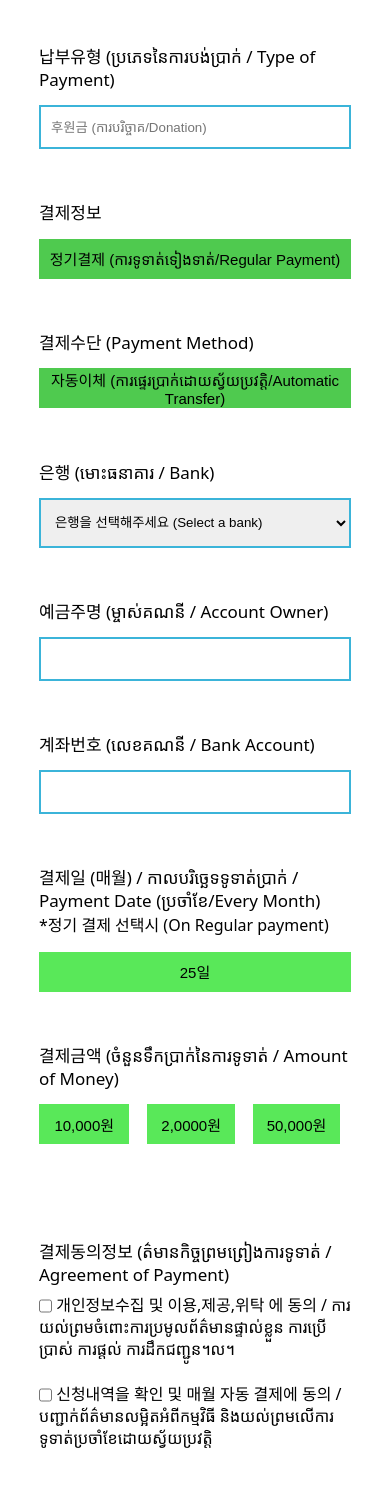
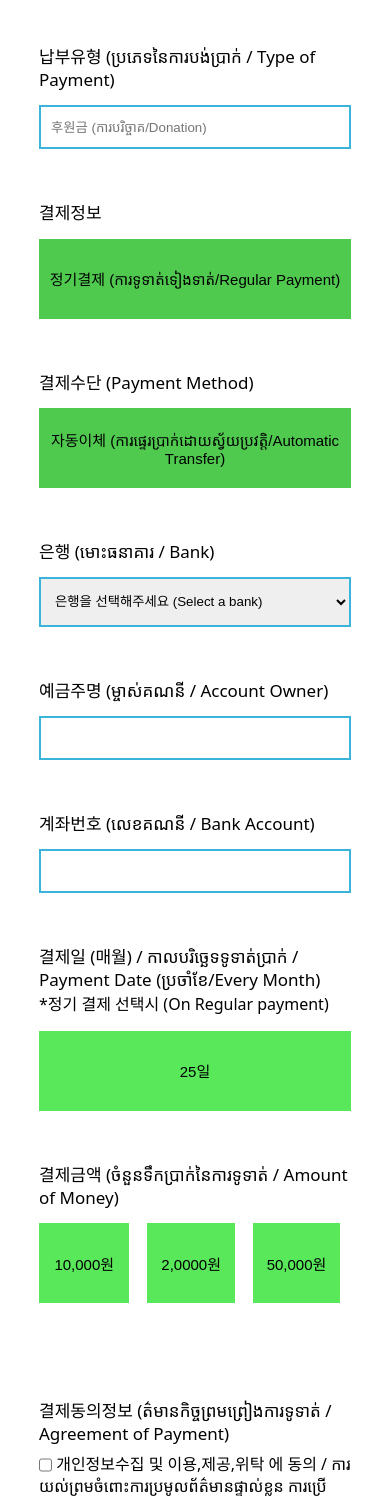
Before and after one commit to ckim48/audo_debit, a Flask app: page / in a window 390 px wide. Shown: the part 1349-2845 px from the top of the page. Run offline with Flask 3, Linux system fonts and the light colour scheme.

Commit message:
Add files via upload

```diff
--- a/static/css/korea_migration_foundation_donation_style.css
+++ b/static/css/korea_migration_foundation_donation_style.css
@@ -102,6 +102,9 @@ section {
 @media screen and (max-width: 750px) {
     .sidebar {
         display: none;
+    }
+    .keep_pressed{
+    height:80px;
     }
 }
 
```
